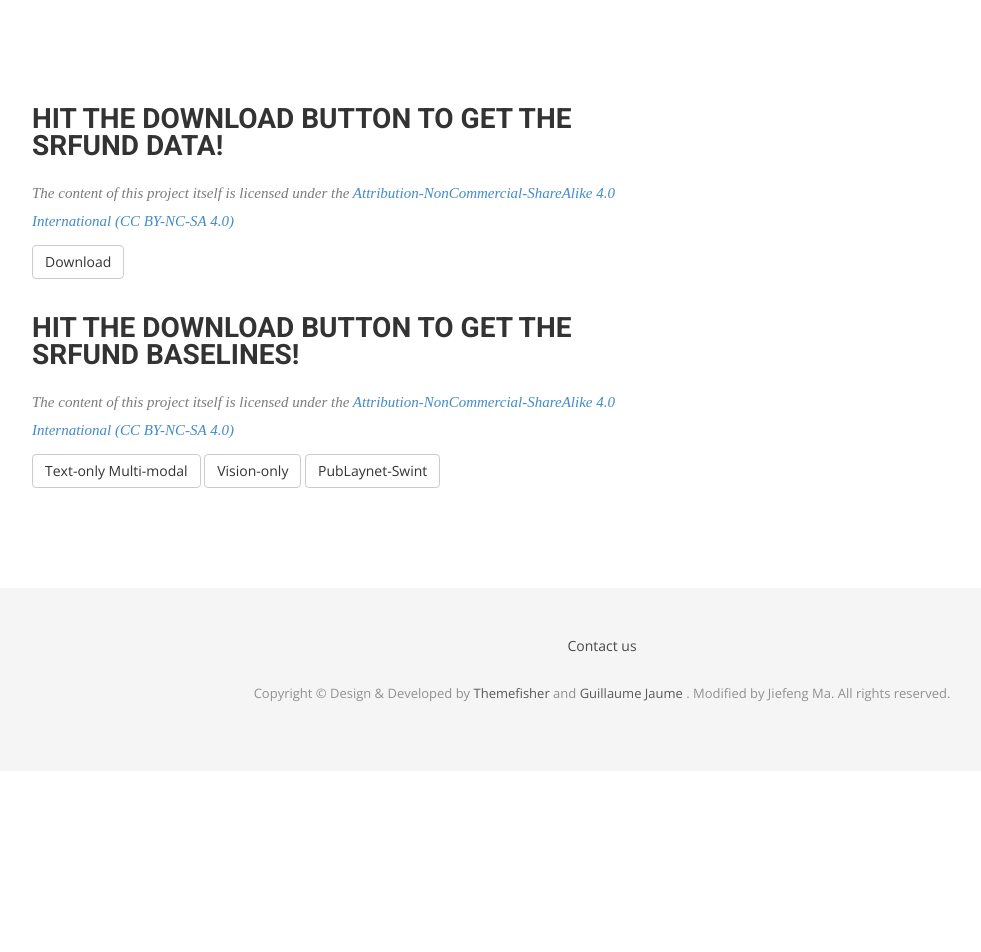
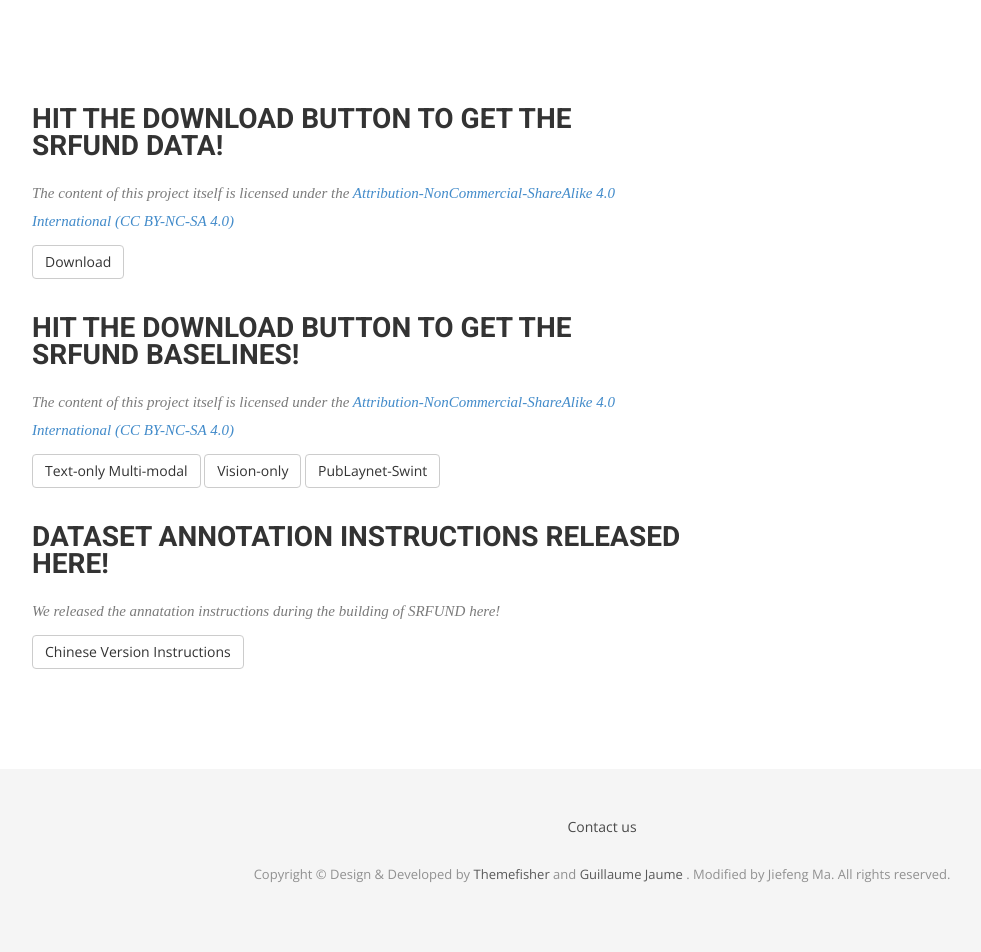
Before and after one commit to SPRATeam-USTC/SRFUND, a Jekyll site: the page built from download.html, in a window 1280 px wide. Shown: the part 452-1404 px from the top of the page, without its empty margins (38-1019 px from the left). Built offline with Jekyll 4.4.1, drawn with Linux system fonts in a browser that asks for light colours; nearby versions of some CDN libraries; some web fonts are replaced; before the commit the page ends 1223 px from its top, so only the background shows below that.

Commit message:
add annotation instructions

```diff
--- a/download.html
+++ b/download.html
@@ -45,6 +45,13 @@ permalink: /download/
               <a href="https://drive.google.com/file/d/1sqmZ6sOLjPY9-mwndRyqqjTQDOnmdeHC/view?usp=sharing" download>
                 <button class="btn btn-default" type="submit">PubLaynet-Swint</button>
               </a>
+              <h2>Dataset annotation instructions released here!</h2>
+              <!-- <p> Please take the time to read the license before downloading the SRFUND dataset.</p> -->
+              <p> We released the annatation instructions during the building of SRFUND here! </p>
+              <!--<p> EMPTY LINK FOR NOW... dataset available not before 20th of May. </p>-->
+              <a href="https://drive.google.com/file/d/1j8YoFjQi7YVDBKPTTWYUJKK9Crr8y1Ah/view?usp=sharing" download>
+                <button class="btn btn-default" type="submit">Chinese Version Instructions</button>
+              </a>
         </div>
         </div>
       </div>
```
